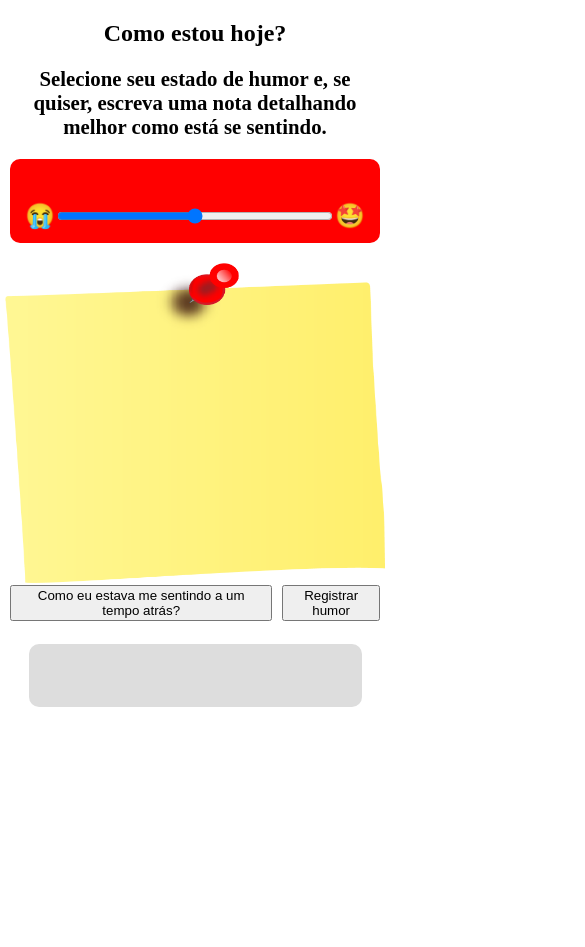
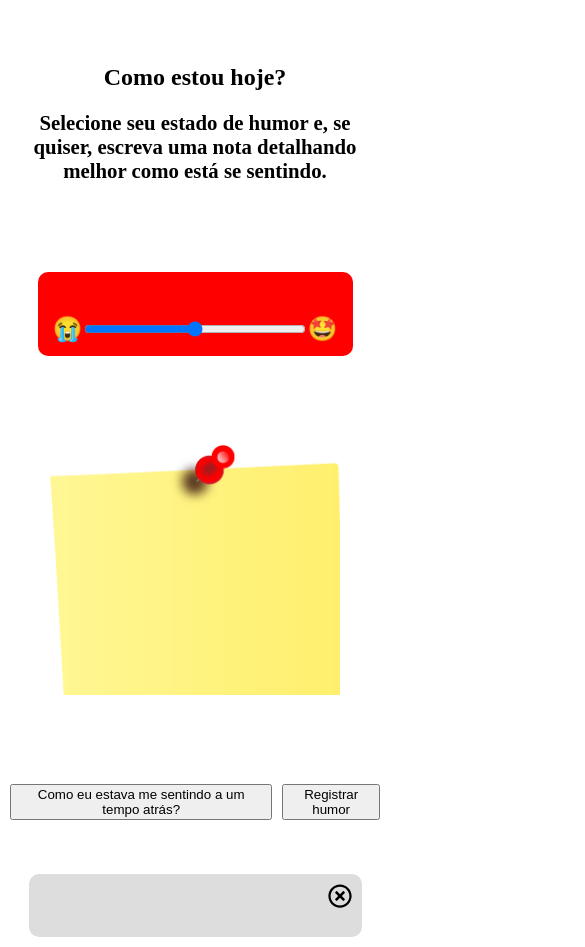
Before and after one commit to viniirbr/comoestoumesentindo, a plain HTML site: page index.html in a window 390 px wide. Both pictures are taken after a click on the button "Como eu estava me sentindo a um tempo atrás?". Shown: the top 947 px of the page, 585 px wide, since content can reach past the window. Before the commit the page ends 844 px from the top, so only its background shows below. Drawn offline with nearby package versions, Linux system fonts and the light colour scheme.

Commit message:
Responsividade adicionada

```diff
--- a/css/style.css
+++ b/css/style.css
@@ -12,14 +12,16 @@ main {
     display: flex;
     justify-content: space-around;
     flex-direction: row-reverse;
+    width: 100%;
 }
 
 .main-section {
     display: flex;
     flex-direction: column;
+    justify-content: space-around;
     align-items: center;
     width: 50%;
-    height: calc(100vh - 20px);
+    height: 100vh;
 }
 
 .title {
@@ -39,10 +41,11 @@ main {
 
 .range {
     width: 70%;
+    min-width: 315px;
     background: red;
     border-radius: 10px;
     padding: 30px 15px 0 15px;
-    margin: 20px 0;
+    margin: 20px auto;
     box-sizing: border-box;
 }
 
@@ -86,40 +89,43 @@ input {
 
 .note-input {
     background-image: url('../img/note-background.png');
-    background-size: 415px 360px;
+    background-size: 415px auto;
     background-repeat: no-repeat;
     outline: none;
-    height: 350px;
+    height: 260px;
     width: 370px;
     padding: 60px 40px 0 20px;
     font-size: 1.5rem;
     border: none;
     resize: none;
     font-family: 'Patrick Hand', cursive;
-    line-height: 30px;
+    line-height: 25px;
 }
 
 .main-buttons {
     display: flex;
     align-items: center;
     gap: 10px;
+    margin-top: 20px;
 }
 
 .previous-notes {
-    width: 300px;
-    height: auto;
+    display: flex;
+    flex-direction: column;
+    width: 310px;
+    height: calc(100vh - 20px);
     background: #ddd;
     border-radius: 10px;
     margin-top: 20px;
     visibility: hidden;
+    overflow-y: scroll;
 }
 
 .close-button {
-    position: relative;
-    left: 265px;
-    top: 10px;
+    align-self: flex-end;
     font-size: 1.5rem;
     cursor: pointer;
+    padding: 10px 10px 10px 0;
 }
 
 .visible {
@@ -130,28 +136,28 @@ input {
     display: flex;
     flex-direction: column;
     list-style-type: none;
-    margin-top: 20px;
+    margin-top: 0;
 }
 
 .note-item {
     background-image: url('../img/note-background.png');
-    background-size: 220px 200px;
+    background-size: 255px auto;
     background-repeat: no-repeat;
     outline: none;
-    height: 170px;
-    width: 200px;
-    padding: 20px 10px 0 5px;
-    font-size: 1rem;
+    height: 250px;
+    width: 230px;
+    font-size: 1.2rem;
     border: none;
     resize: none;
     font-family: 'Patrick Hand', cursive;
-    line-height: 20px;
+    line-height: 15px;
     margin-bottom: 20px;
 }
 
 .note-item__header {
     display: flex;
     justify-content: space-between;
+    padding: 30px 10px 10px 10px;
 }
 
 .note-item__datetime {
@@ -171,25 +177,24 @@ input {
 }
 
 .note-item__value {
-    margin-top: 10px;
+    margin: 0;
+    word-wrap: break-word;
+    padding: 0 5px 5px 10px;
 }
 
 @media screen and (max-width: 820px){
     body {
-        padding: 0;
+        padding: 10px;
+        margin: 0;
     }
 
     main {
         flex-direction: column-reverse;
         align-items: center;
+        width: 100%;
     }
 
     .main-section {
-        width: 100%;
-        height: calc(100vh - 220px);
-    }
-
-    .title {
         width: 100%;
     }
 
@@ -201,22 +206,55 @@ input {
         flex-direction: row;
         flex-wrap: wrap;
         justify-content: space-around;
-    }
-
-    .close-button {
-        left: 600px;
+        padding: 0 20px;
+        gap: 10px;
     }
 
     .range {
+        width: 60%;
+    }
+
+    .previous-notes {
+        height: auto;
+        overflow-y: auto;
+    }
+
+}
+
+@media screen and (max-width: 590px){
+    .main-section {
+        width: 100%;
+    }
+    .title {
+        text-align: center;
         width: 100%;
     }
 
     .note-input {
-        background-size: 380px 320px;
-        height: 257px;
-        width: 370px;
-        padding: 55px 5px 10px 5px;
+        background-size: 300px auto;
+        height: 210px;
+        width: 270px;
+        padding: 40px 0 0 20px;
+        font-size: 1.2rem;
+        line-height: 20px;
+    }
+
+    .notes-list {
+        gap: 5px;
+    }
+
+    .note-item {
+        background-size: 224px auto;
+        height: 230px;
+        width: 197px;
         font-size: 1rem;
-        line-height: 30px;
+        line-height: 12px;
+        margin-bottom: 20px;
     }
+
+    .note-item__datetime {
+        gap: 5px;
+    }
+
+
 }
--- a/index.html
+++ b/index.html
@@ -31,7 +31,7 @@
                 </div>
             </div>
 
-            <textarea maxlength="351" class="note-input"></textarea>
+            <textarea maxlength="320" class="note-input"></textarea>
             <section class="main-buttons">
                 <button class="button historic">Como eu estava me sentindo a um tempo atrás?</button>
                 <button class="button register">Registrar humor</button>
--- a/js/main.js
+++ b/js/main.js
@@ -101,6 +101,9 @@ const Note = ({ date, time, noteText, value }) => {
 const loadNotes = () => {
     const list = document.querySelector('.notes-list')
     const previousNotes = JSON.parse(localStorage.getItem('data')) || []
+    if (previousNotes == []) {
+        console.log('Não há notas a serem exibidas')
+    }
     list.innerHTML=""
     previousNotes.forEach((note)=>{
         list.appendChild(Note(note))
```
